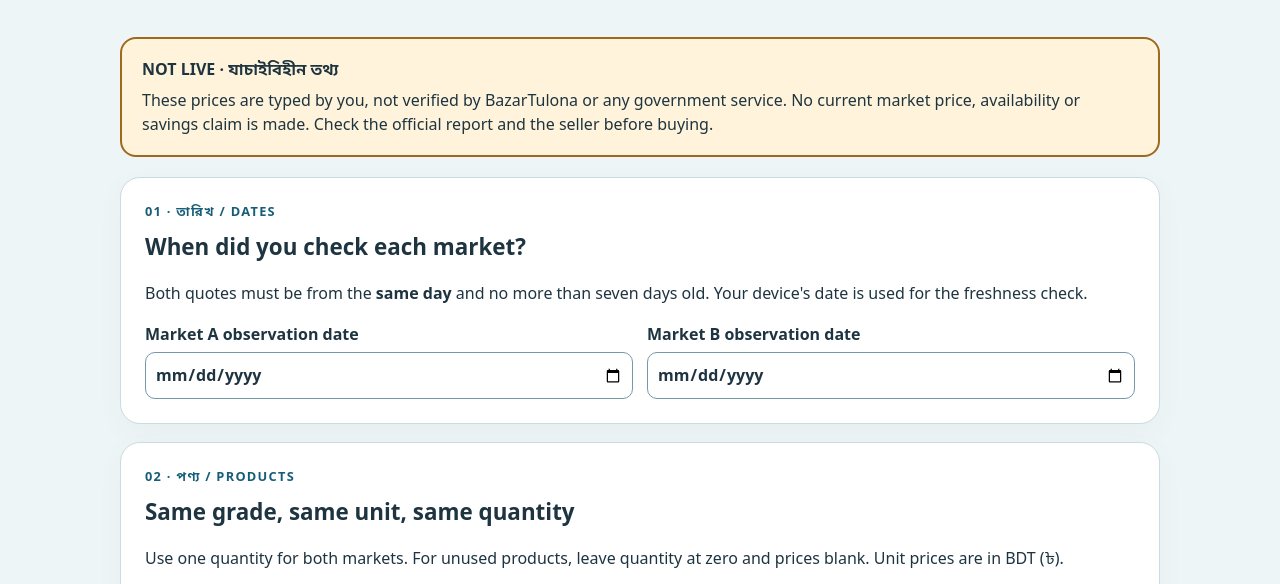
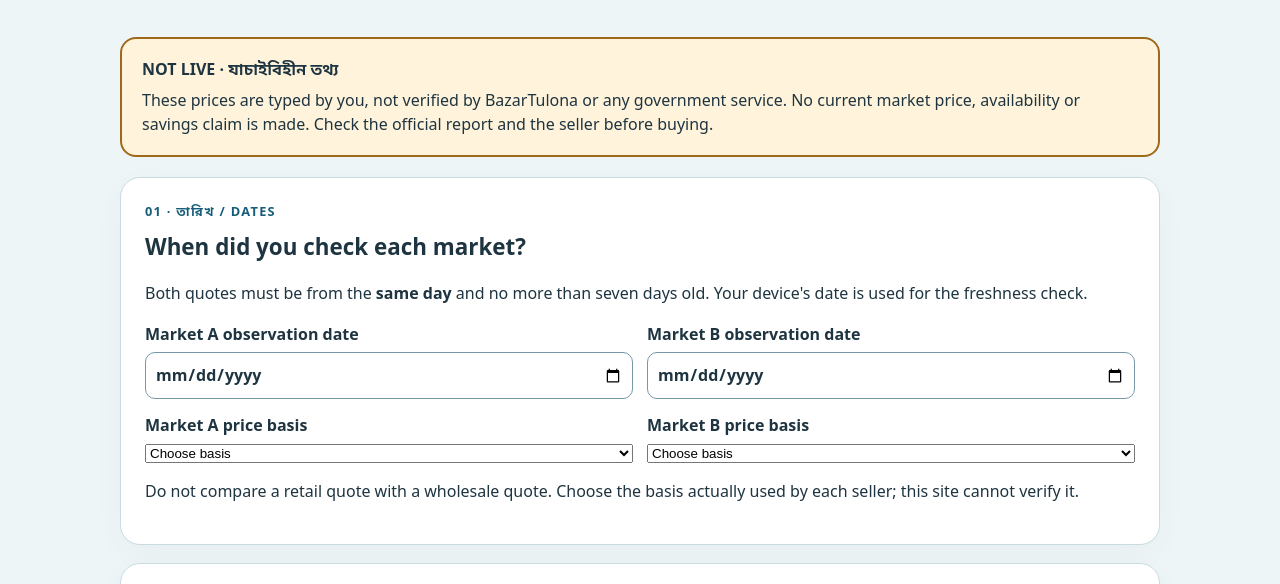
Before and after one commit to ZRSaimun/bazar-tulona-bd, a website with bundled scripts: page quote-compare.html in a window 1280 px wide. Shown: the part 345-929 px from the top of the page. Built offline with nearby package versions, Linux system fonts and the light colour scheme.

Commit message:
Ask for matching quote basis and product checks

```diff
--- a/quote-compare.html
+++ b/quote-compare.html
@@ -3,9 +3,9 @@
 <body><a class="skip" href="#main">মূল অংশে যান · Skip to content</a><header><a href="./basket-explorer.html">← Sample basket explorer</a><span>বাজারতুলনা · BazarTulona</span></header>
 <main id="main"><div class="hero"><p class="eyebrow">নিজের হিসাব · Your own price notes</p><h1>একই দিনে, একই পণ্য।<span>Compare prices you checked yourself.</span></h1><p>Enter quotes for the same products, grade and quantities in two markets. This tool calculates locally on your device.</p></div>
 <div class="notice" role="note"><strong>NOT LIVE · যাচাইবিহীন তথ্য</strong><p>These prices are typed by you, not verified by BazarTulona or any government service. No current market price, availability or savings claim is made. Check the official report and the seller before buying.</p></div>
-<form id="quote-form" class="quote-form" hidden novalidate><section class="panel"><p class="eyebrow">01 · তারিখ / Dates</p><h2>When did you check each market?</h2><p>Both quotes must be from the <strong>same day</strong> and no more than seven days old. Your device's date is used for the freshness check.</p><div class="dates"><label>Market A observation date <input type="date" id="date-a" required></label><label>Market B observation date <input type="date" id="date-b" required></label></div></section>
-<section class="panel"><p class="eyebrow">02 · পণ্য / Products</p><h2>Same grade, same unit, same quantity</h2><p>Use one quantity for both markets. For unused products, leave quantity at zero and prices blank. Unit prices are in BDT (৳).</p><div id="product-fields" class="products"></div></section>
+<form id="quote-form" class="quote-form" hidden novalidate><section class="panel"><p class="eyebrow">01 · তারিখ / Dates</p><h2>When did you check each market?</h2><p>Both quotes must be from the <strong>same day</strong> and no more than seven days old. Your device's date is used for the freshness check.</p><div class="dates"><label>Market A observation date <input type="date" id="date-a" required></label><label>Market B observation date <input type="date" id="date-b" required></label><label>Market A price basis <select id="basis-a" required><option value="">Choose basis</option><option value="retail">Retail · খুচরা</option><option value="wholesale">Wholesale · পাইকারি</option></select></label><label>Market B price basis <select id="basis-b" required><option value="">Choose basis</option><option value="retail">Retail · খুচরা</option><option value="wholesale">Wholesale · পাইকারি</option></select></label></div><p>Do not compare a retail quote with a wholesale quote. Choose the basis actually used by each seller; this site cannot verify it.</p></section>
+<section class="panel"><p class="eyebrow">02 · পণ্য / Products</p><h2>Same grade, same unit, same quantity</h2><p>Use one quantity for both markets. For each selected product, check the grade, unit and pack size with both sellers, then tick the confirmation. For unused products, leave quantity at zero and prices blank. Unit prices are in BDT (৳).</p><div id="product-fields" class="products"></div></section>
 <section class="panel actions"><button type="submit">Compare my entered quotes · তুলনা করুন</button><button id="clear" class="secondary" type="button">Clear everything · মুছুন</button><p>Nothing is uploaded, stored, shared or logged by this calculator. Closing or reloading the page clears your entries.</p></section></form>
 <section class="panel result" aria-labelledby="result-title"><p class="eyebrow">03 · ফলাফল / Result</p><h2 id="result-title">Your comparison</h2><div id="result" role="status" aria-live="polite" tabindex="-1">Enable JavaScript and enter two dated price quotes to compare.</div><div id="result-table" class="table-wrap" tabindex="0" role="region" aria-label="Product comparison breakdown" hidden></div></section>
 <section class="panel source"><h2>Verify before shopping</h2><p><a href="https://market.dam.gov.bd/market_daily_price_report?L=E" target="_blank" rel="noopener noreferrer">Department of Agricultural Marketing — official daily report</a> (navigation only; no prices are imported here).</p><p>Check the observation date, actual shop, product grade, quantity, unit, retail basis and extra costs. A lower entered total is not a guarantee of the cheapest available shop.</p></section>
-<noscript><p class="notice">The calculator needs JavaScript. The official price report link above remains usable without it.</p></noscript></main><footer>Independent local calculator · No accounts, analytics, external model or paid API. <a href="./index.html">Original sample basket</a></footer><script type="module" src="./quote-compare.js"></script></body></html>
+<section class="panel"><h2>Was this helpful? · ভুল তথ্য জানাবেন?</h2><p><a href="https://github.com/ZRSaimun/bazar-tulona-bd/issues/new" target="_blank" rel="noopener noreferrer">Report an error or suggest an improvement on GitHub</a>. This opens a public issue form; it does not submit feedback automatically. Do not post names, phone numbers, receipts, identity documents or private shopping details.</p></section><noscript><p class="notice">The calculator needs JavaScript. The official price report link above remains usable without it.</p></noscript></main><footer>Independent local calculator · No accounts, analytics, external model or paid API. <a href="./index.html">Original sample basket</a></footer><script type="module" src="./quote-compare.js"></script></body></html>
```
